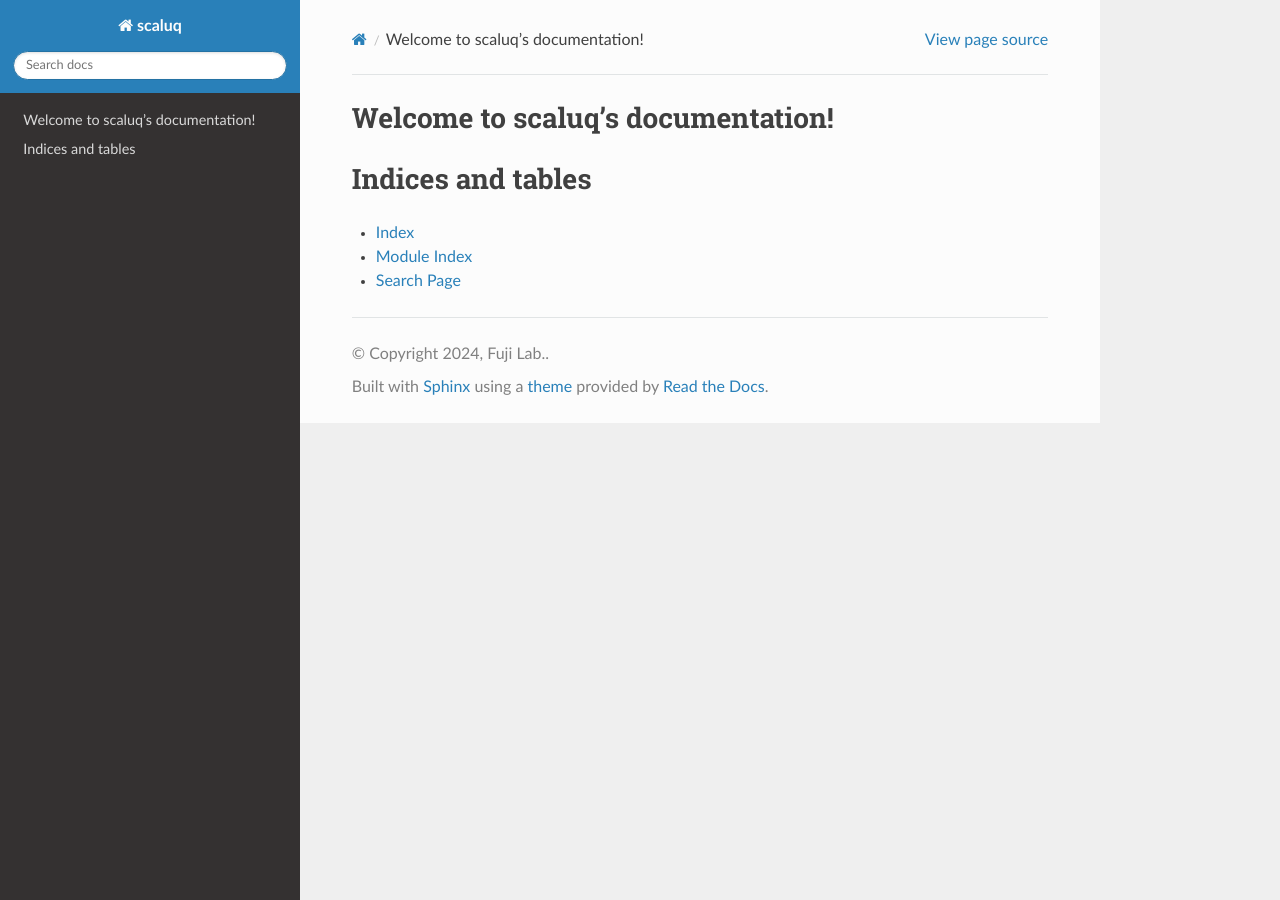
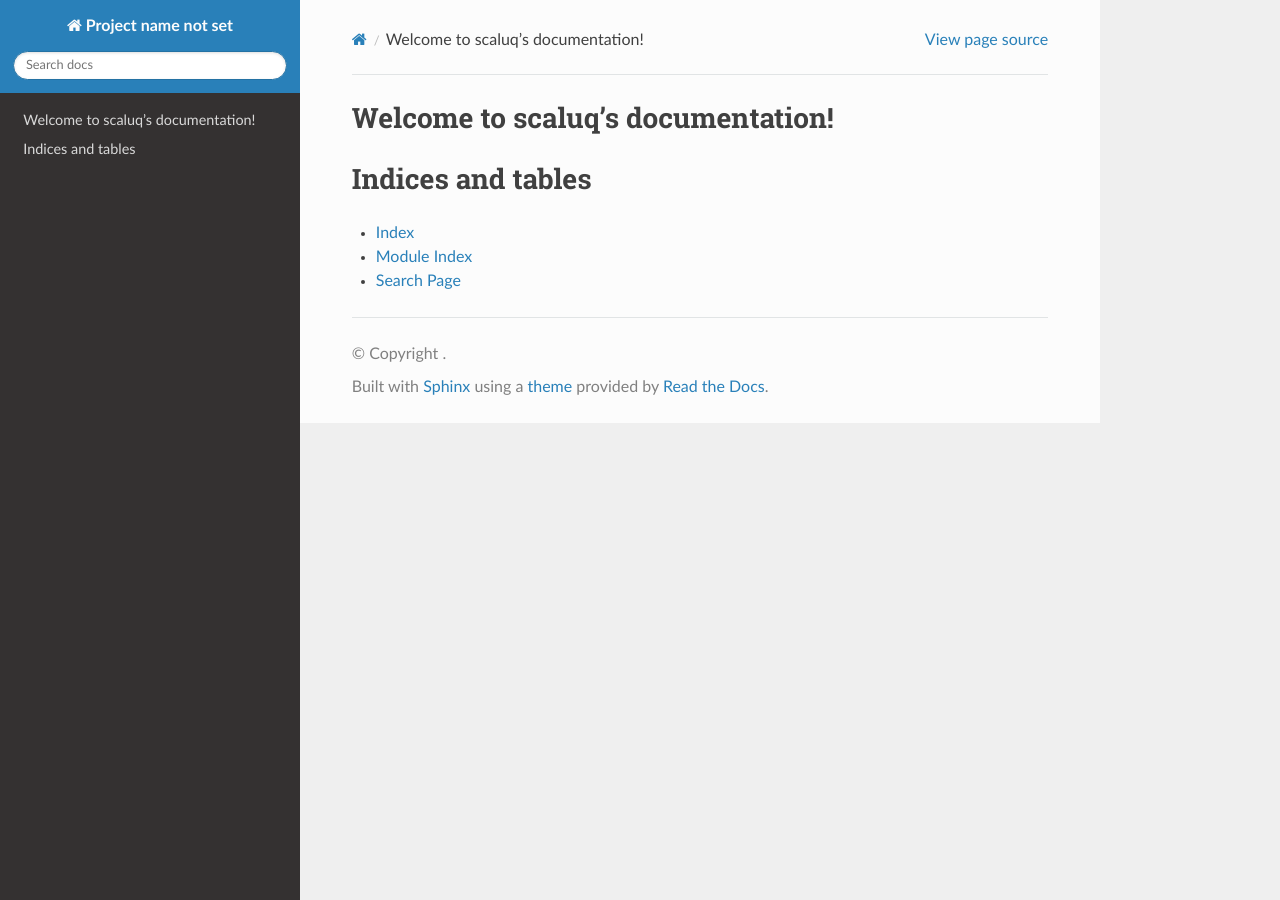
Before and after one commit to qulacs/scaluq, a Sphinx documentation site: the page built from doc/source/index.rst, in a window 1280 px wide. Built offline with Sphinx 7.4.7 and the Read the Docs theme 3.1.0, drawn with Linux system fonts in a browser that asks for light colours; the version number could not be read and is left out; some of the changed lines change nothing that is shown.

Commit message:
fix iroiro

```diff
--- a/doc/source/conf.py
+++ b/doc/source/conf.py
@@ -4,6 +4,10 @@
 
 stub_dir = Path('./stub/scaluq/')
 stub_dir.mkdir(parents=True, exist_ok=True)
+
+subprocess.run([sys.executable, '-m', 'nanobind.stubgen',
+    '-m', 'scaluq.scaluq_core',
+    '-o', './stub/scaluq/__init__.py'])
 
 subprocess.run([sys.executable, '-m', 'nanobind.stubgen',
     '-m', 'scaluq.scaluq_core.f64',
@@ -21,13 +25,18 @@
     '-m', 'scaluq.scaluq_core.f32.gate',
     '-o', './stub/scaluq/f32/gate.py'])
 
-project = 'scaluq'
-copyright = '2024, Fuji Lab.'
-author = 'Fuji Lab.'
-release = '0.0.1'
+files = [
+    "./stub/scaluq/__init__.py",
+    "./stub/scaluq/f64/__init__.py",
+    "./stub/scaluq/f64/gate.py",
+    "./stub/scaluq/f32/__init__.py",
+    "./stub/scaluq/f32/gate.py"
+]
+
+subprocess.run(["sed", "-i", "/@overload/d"] + files, check=True)
 
 extensions = [
-    "sphinx.ext.napoleon",
+    'sphinx.ext.napoleon',
     'sphinx.ext.mathjax',
     'sphinx_math_dollar',
     'autoapi.extension',
```
Also changed, not shown: 11 other files.
